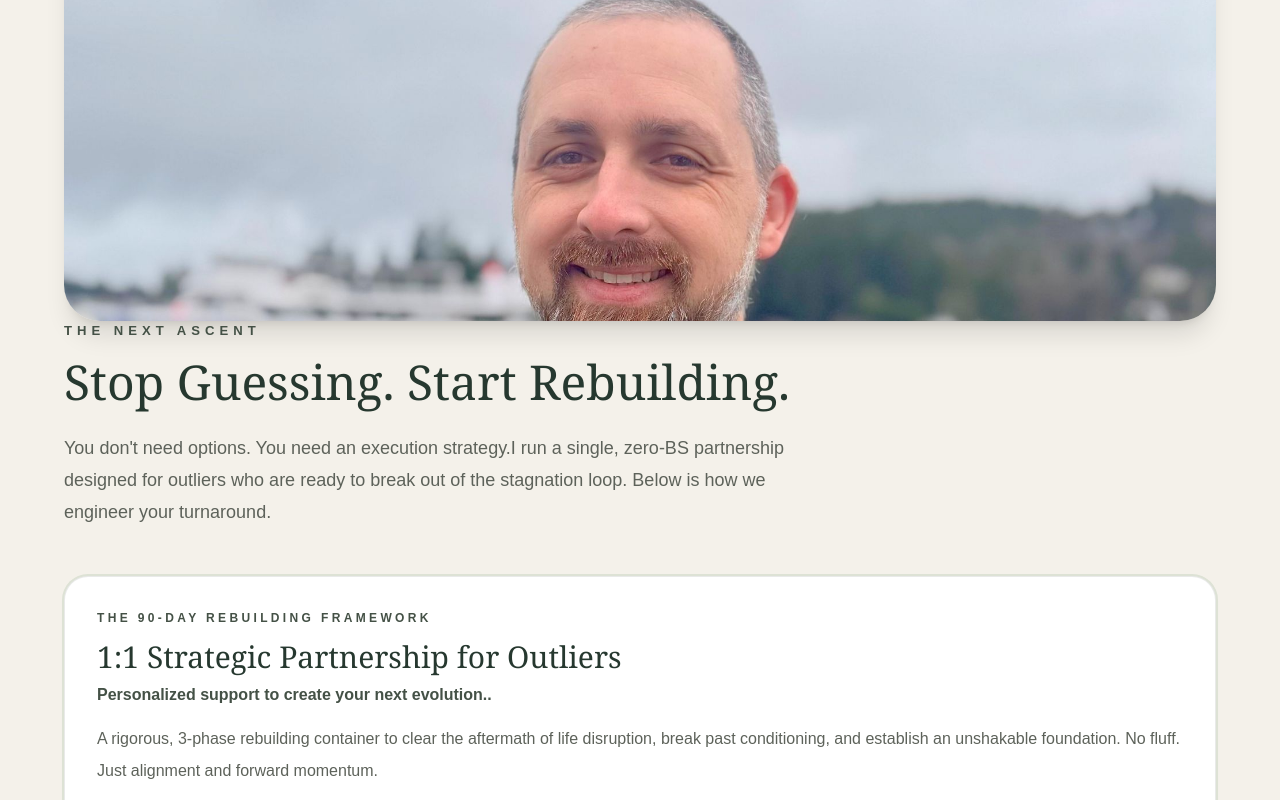
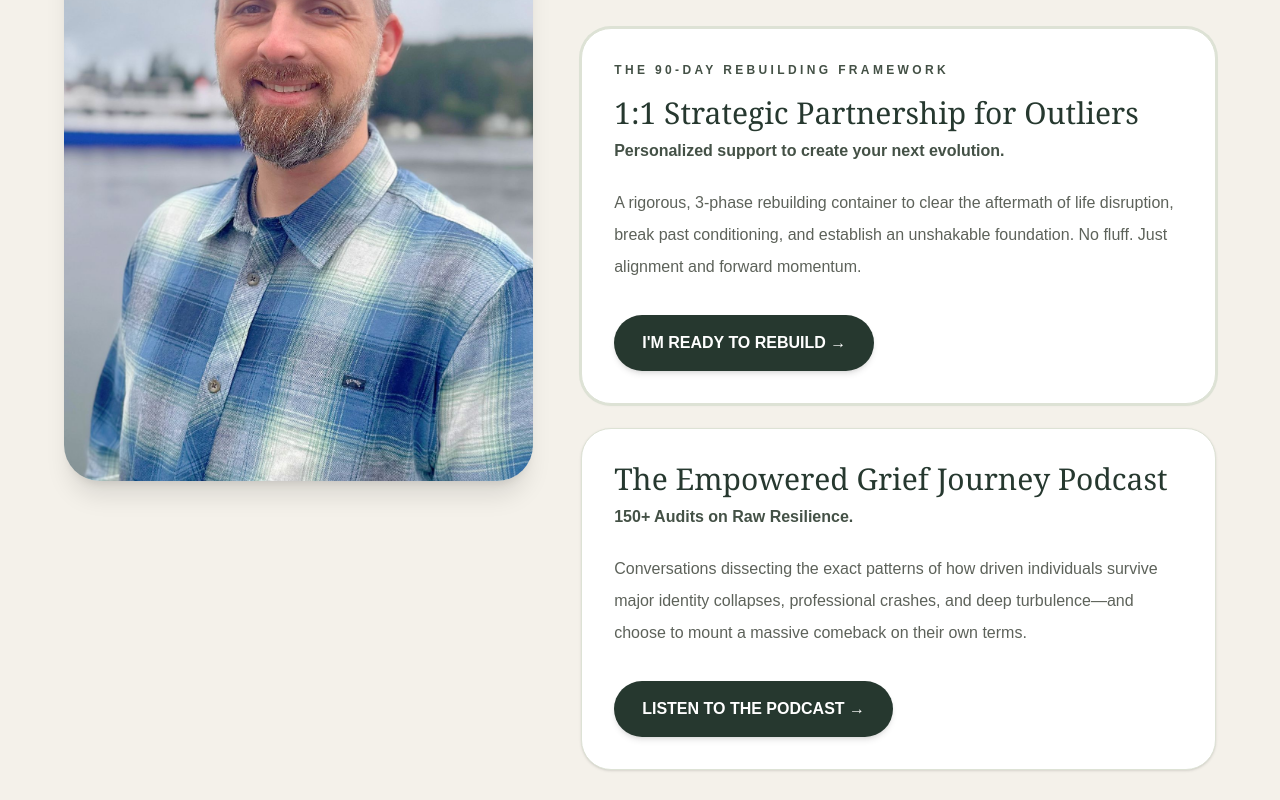
Before and after one commit to mybecomingpath/my-becoming-path, a Next.js app: page / in a window 1280 px wide. Shown: the part 4260-5060 px from the top of the page. Built offline with nearby package versions, Linux system fonts and the light colour scheme.

Commit message:
Update page.tsx

```diff
--- a/app/page.tsx
+++ b/app/page.tsx
@@ -334,17 +334,18 @@ REAL TURNAROUNDS. UNCOMPROMISED RESULTS.    </h2>
   </div>
 </section>
 <section className="bg-[#F4F1EA] px-7 py-16 text-[#26382F] md:px-16">
+  <div className="mx-auto grid max-w-7xl gap-12 lg:grid-cols-[0.85fr_1.15fr] lg:items-start">
 
-    {/* Photo Column */}
+    {/* LEFT COLUMN — PHOTO */}
     <div>
       <img
         src="/chris.jpg"
         alt="Chris Mamone"
-  className="w-full h-[600px] rounded-[36px] object-cover object-top shadow-xl"
+        className="w-full rounded-[36px] object-cover shadow-xl lg:h-[760px]"
       />
     </div>
 
-    {/* Text Column */}
+    {/* RIGHT COLUMN — CONTENT */}
     <div>
       <p className="mb-4 text-[0.82rem] font-semibold uppercase tracking-[0.38em] text-[#445146]">
         THE NEXT ASCENT
@@ -355,14 +356,15 @@ REAL TURNAROUNDS. UNCOMPROMISED RESULTS.    </h2>
       </h2>
 
       <p className="mt-6 max-w-3xl text-lg leading-8 text-[#5D625A]">
-        You don't need options. You need an execution strategy.I run a single, zero-BS partnership designed for outliers who are ready to break out of the stagnation loop. Below is how we engineer your turnaround.
+        You don't need options. You need an execution strategy. I run a single,
+        zero-BS partnership designed for outliers who are ready to break out of
+        the stagnation loop. Below is how we engineer your turnaround.
       </p>
 
-      <div className="mt-12 space-y-6">
-        {/* Primary Offer */}
-        <div className="rounded-3xl border border-[#26382F]/10 bg-white p-8 shadow-sm ring-2 ring-[#DDE2D5]">
-          <p className="mb-3 text-[0.75rem] font-semibold uppercase tracking-[0.28em] text-[#445146]">
-            The 90-Day Rebuilding Framework
+      {/* PRIMARY OFFER */}
+      <div className="mt-12 rounded-[30px] border border-[#DDE2D5] bg-white p-8 shadow-sm ring-2 ring-[#DDE2D5]">
+        <p className="mb-4 text-[0.75rem] font-semibold uppercase tracking-[0.28em] text-[#445146]">
+          THE 90-DAY REBUILDING FRAMEWORK
         </p>
 
         <h3 className="font-serif text-3xl text-[#26382F]">
@@ -370,27 +372,25 @@ REAL TURNAROUNDS. UNCOMPROMISED RESULTS.    </h2>
         </h3>
 
         <p className="mt-2 font-semibold text-[#445146]">
-            Personalized support to create your next evolution..
+          Personalized support to create your next evolution.
         </p>
 
-          <p className="mt-4 leading-8 text-[#5D625A]">
-            A rigorous, 3-phase rebuilding container to clear the aftermath of life
-  disruption, break past conditioning, and establish an unshakable
-  foundation. No fluff. Just alignment and forward momentum.
+        <p className="mt-6 leading-8 text-[#5D625A]">
+          A rigorous, 3-phase rebuilding container to clear the aftermath of
+          life disruption, break past conditioning, and establish an
+          unshakable foundation. No fluff. Just alignment and forward momentum.
         </p>
 
         <Link
           href="/book"
-  className="mt-6 inline-flex rounded-full bg-[#26382F] px-7 py-4 font-semibold text-[#F4F1EA] shadow-lg transition-all duration-300 hover:scale-[1.02]"
+          className="mt-8 inline-flex rounded-full bg-[#26382F] px-7 py-4 font-semibold text-white shadow-md transition hover:opacity-90"
         >
-  I'm Ready to Rebuild
+          I'M READY TO REBUILD →
         </Link>
       </div>
 
-        {/* Community Placeholder */}
-        <div className="rounded-3xl border border-[#26382F]/10 bg-white p-8 shadow-sm">
-          <div className="flex flex-col gap-4 md:flex-row md:items-start md:justify-between">
-            <div>
+      {/* PODCAST CARD */}
+      <div className="mt-6 rounded-[30px] border border-[#DDE2D5] bg-white p-8 shadow-sm">
         <h3 className="font-serif text-3xl text-[#26382F]">
           The Empowered Grief Journey Podcast
         </h3>
@@ -399,22 +399,19 @@ REAL TURNAROUNDS. UNCOMPROMISED RESULTS.    </h2>
           150+ Audits on Raw Resilience.
         </p>
 
-              <p className="mt-4 leading-8 text-[#5D625A]">
-                Conversations dissecting the exact patterns of how driven individuals survive major identity collapses, professional crashes, and deep turbulence—and choose to mount a massive comeback on their own terms.
+        <p className="mt-6 leading-8 text-[#5D625A]">
+          Conversations dissecting the exact patterns of how driven individuals
+          survive major identity collapses, professional crashes, and deep
+          turbulence—and choose to mount a massive comeback on their own terms.
         </p>
+
         <Link
           href="/book"
-  className="mt-6 inline-flex rounded-full bg-[#26382F] px-7 py-4 font-semibold text-[#F4F1EA] shadow-lg transition-all duration-300 hover:scale-[1.02]"
+          className="mt-8 inline-flex rounded-full bg-[#26382F] px-7 py-4 font-semibold text-white shadow-md transition hover:opacity-90"
         >
           LISTEN TO THE PODCAST →
         </Link>
       </div>
-
-
-          </div>
-        </div>
-
-
     </div>
   </div>
 </section>
```
Lines whose indentation alone changed are shown as unchanged.
